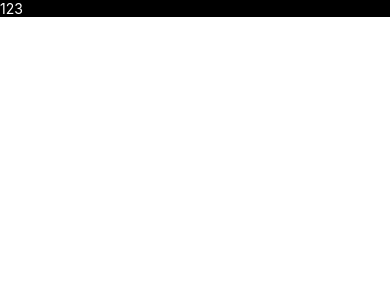
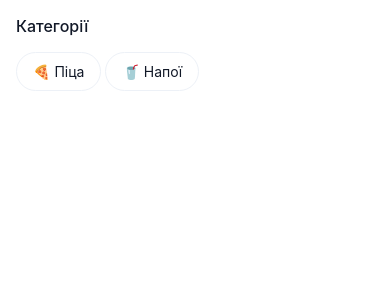
Before and after one commit to pizzastackapp/mobile-client, a React Native app: screen / in a window 390 px wide. Shown: the top 300 px of the page. Built offline with nearby package versions, Linux system fonts and the light colour scheme.

Commit message:
WIP: Home screen

```diff
--- a/App.tsx
+++ b/App.tsx
@@ -1,13 +1,11 @@
-import { HomeScreen } from '@app/HomeScreen';
+import { HomeScreen } from '@app/screens/home/home.screen';
 import React, { useEffect } from 'react';
 import { SafeAreaView } from 'react-native';
 import SplashScreen from 'react-native-splash-screen';
 
 const App = () => {
   useEffect(() => {
-    setTimeout(() => {
-      SplashScreen.hide();
-    }, 5000);
+    SplashScreen.hide();
   }, []);
 
   return (
--- a/src/HomeScreen.tsx
+++ /dev/null
@@ -1,14 +0,0 @@
-import React, { FC } from 'react';
-import { View, Text, useColorScheme } from 'react-native';
-
-interface HomeScreenProps {}
-
-export const HomeScreen: FC<HomeScreenProps> = ({}) => {
-  const isDark = useColorScheme() === 'dark';
-
-  return (
-    <View style={{ backgroundColor: isDark ? '#fff' : '#000' }}>
-      <Text style={{ color: !isDark ? '#fff' : '#000' }}>123</Text>
-    </View>
-  );
-};
--- /dev/null
+++ b/src/core/theme.ts
@@ -0,0 +1,10 @@
+export const theme = {
+  colors: {
+    gray: {
+      900: '#111827',
+    },
+    slate: {
+      100: '#EDF1F7',
+    },
+  },
+};
--- /dev/null
+++ b/src/screens/home/home.screen.tsx
@@ -0,0 +1,21 @@
+import { homeScreenStyles } from '@app/screens/home/home.styles';
+import React, { FC } from 'react';
+import { View, Text, TouchableOpacity } from 'react-native';
+
+interface HomeScreenProps {}
+
+export const HomeScreen: FC<HomeScreenProps> = ({}) => {
+  return (
+    <View style={homeScreenStyles.container}>
+      <Text style={homeScreenStyles.categoriesTitle}>Категорії</Text>
+      <View style={homeScreenStyles.categoriesBtnsContainer}>
+        <TouchableOpacity style={homeScreenStyles.categoryBtn}>
+          <Text style={homeScreenStyles.categoryBtnText}>🍕 Піца</Text>
+        </TouchableOpacity>
+        <TouchableOpacity style={homeScreenStyles.categoryBtn}>
+          <Text style={homeScreenStyles.categoryBtnText}>🥤 Напої</Text>
+        </TouchableOpacity>
+      </View>
+    </View>
+  );
+};
--- /dev/null
+++ b/src/screens/home/home.styles.ts
@@ -0,0 +1,30 @@
+import { theme } from '@app/core/theme';
+import { StyleSheet } from 'react-native';
+
+export const homeScreenStyles = StyleSheet.create({
+  container: {
+    margin: 16,
+  },
+  categoriesTitle: {
+    color: theme.colors.gray[900],
+    fontSize: 16,
+    fontWeight: '500',
+    marginBottom: 16,
+  },
+  categoriesBtnsContainer: {
+    display: 'flex',
+    flexDirection: 'row',
+  },
+  categoryBtn: {
+    marginRight: 4,
+    paddingHorizontal: 16,
+    paddingVertical: 10,
+    borderWidth: 1,
+    borderColor: theme.colors.slate[100],
+    borderRadius: 20,
+  },
+  categoryBtnText: {
+    fontSize: 14,
+    color: theme.colors.gray[900],
+  },
+});
```
